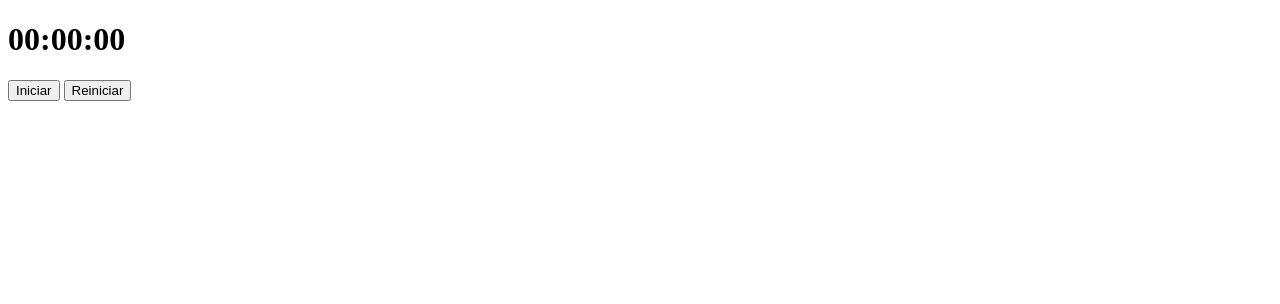
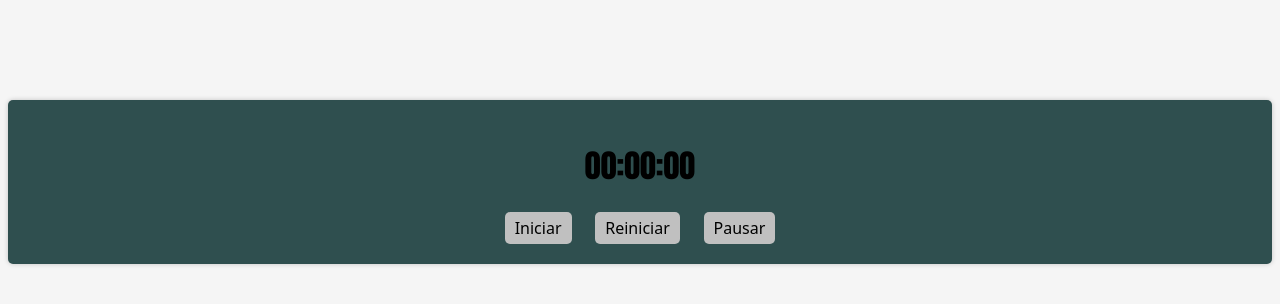
Before and after one commit to EstebanVanegasV/cronometro, a plain HTML site: page index.html in a window 1280 px wide. Drawn offline with Linux system fonts and the light colour scheme.

Commit message:
Agrego estilo en css

```diff
--- a/index.html
+++ b/index.html
@@ -12,6 +12,7 @@
       <div class="botones">
         <button id="starStop">Iniciar</button>
         <button id="reset">Reiniciar</button>
+        <button id="pauseResume">Pausar</button>
       </div>
     </div>
     <script src="script.js"></script>
--- a/style.css
+++ b/style.css
@@ -0,0 +1,32 @@
+body {
+    font-family: Impact, Haettenschweiler, 'Arial Narrow Bold', sans-serif;
+    text-align: center;
+    background-color: whitesmoke;
+}
+.cronometro {
+    margin: 100px auto;
+    width: 2020;
+    background-color: darkslategray;
+    border-radius: 5px;
+    padding: 20px;
+    box-shadow: 0 0 5px rgba(0,0,0,0.2);
+}
+h1 {
+    font-size: 2em;
+}
+.botones {
+    margin-top: 20px;
+}
+button {
+    padding: 5px 10px;
+    font-size: 1em;
+    font-family: system-ui, -apple-system, BlinkMacSystemFont, 'Segoe UI', Roboto, Oxygen, Ubuntu, Cantarell, 'Open Sans', 'Helvetica Neue', sans-serif;
+    background-color: silver;
+    border: none;
+    border-radius: 5px;
+    cursor: pointer;
+    margin: 0 10px;
+}
+button:hover {
+    background-color: whitesmoke;
+}
```
Also changed, not shown: 1 other file.
